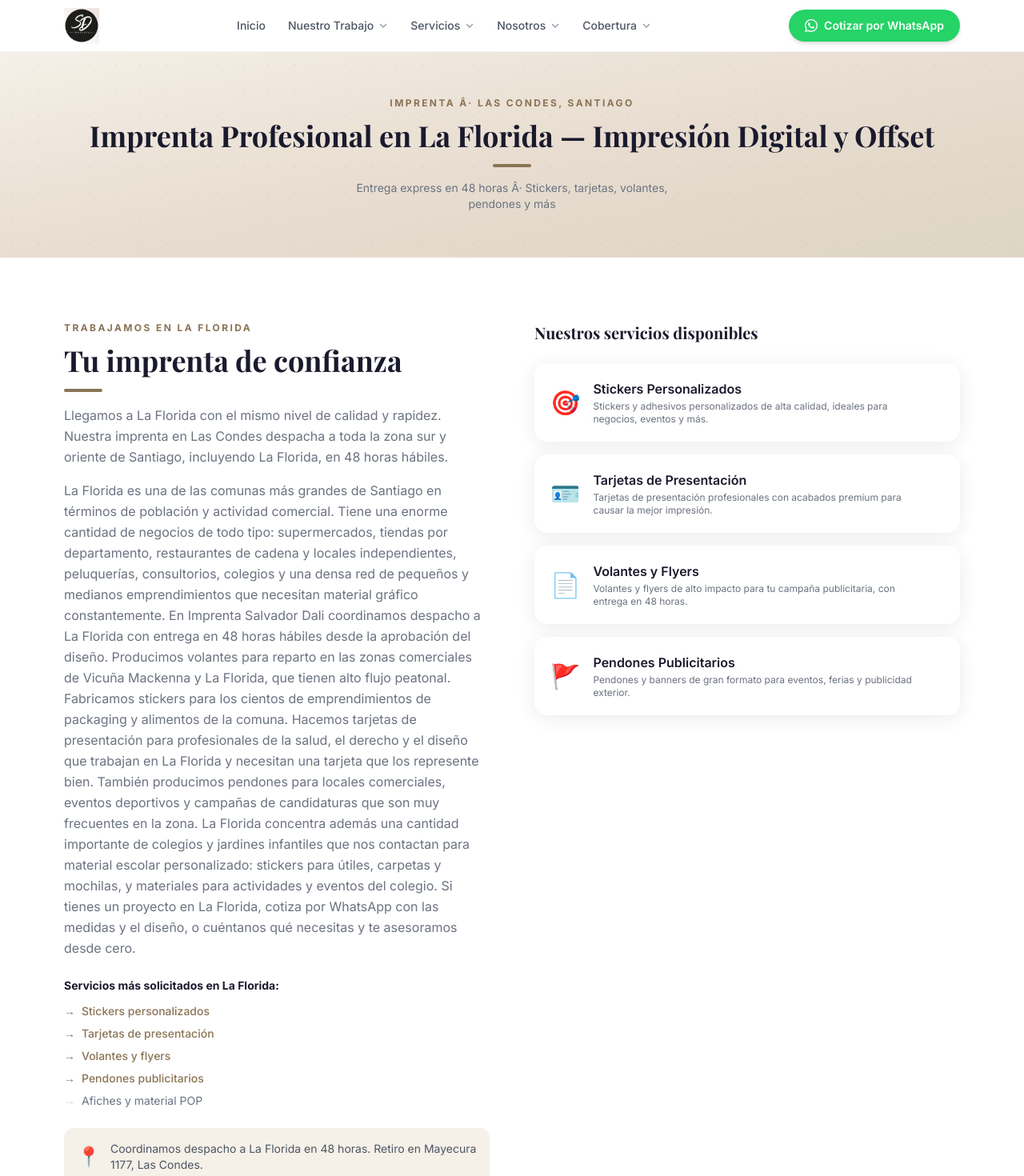
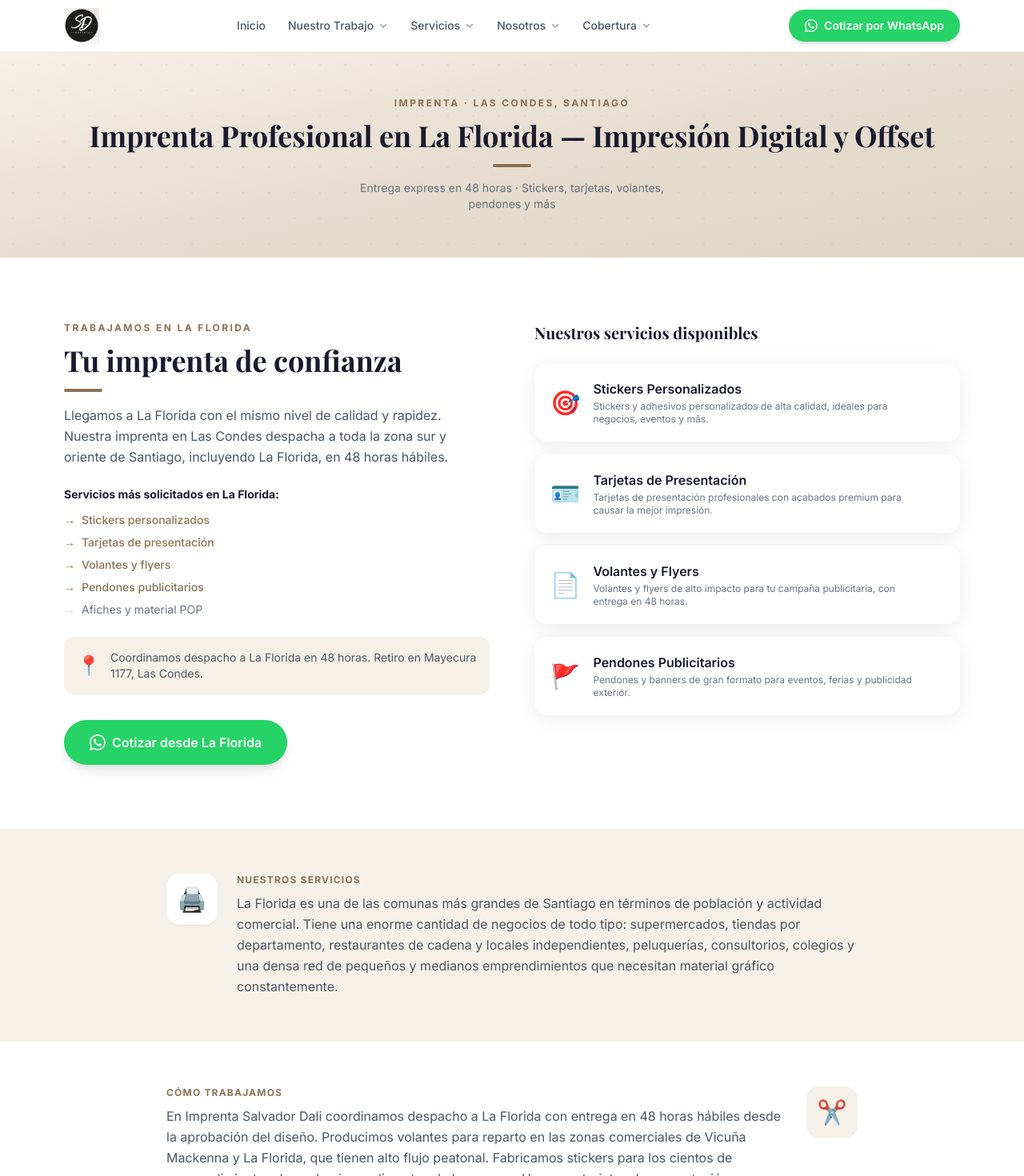
Before and after one commit to antaruii122/imprenta-salvadordali, a React (Vite) app: page /imprenta/la-florida in a window 1280 px wide. Shown: the top 1470 px of the page at 80% size. Built offline with nearby package versions, Linux system fonts and the light colour scheme.

Commit message:
feat: add ComunaPage component for localized service display and SEO optimization

```diff
--- a/src/pages/ComunaPage.jsx
+++ b/src/pages/ComunaPage.jsx
@@ -55,13 +55,13 @@
       <div className="page-header">
         <div className="absolute inset-0 opacity-10" style={{ backgroundImage: 'radial-gradient(circle, #8B7355 1px, transparent 1px)', backgroundSize: '32px 32px' }} />
         <div className="relative max-w-6xl mx-auto px-4 text-center">
-          <p className="section-label">Imprenta Â· Las Condes, Santiago</p>
+          <p className="section-label">Imprenta · Las Condes, Santiago</p>
           <h1 className="font-heading text-4xl font-bold text-charcoal">
             Imprenta Profesional en {comuna.name} — Impresión Digital y Offset
           </h1>
           <div className="section-divider mx-auto" />
           <p className="text-gray-500 text-sm max-w-md mx-auto mt-2">
-            Entrega express en 48 horas Â· Stickers, tarjetas, volantes, pendones y más
+            Entrega express en 48 horas · Stickers, tarjetas, volantes, pendones y más
           </p>
         </div>
       </div>
@@ -74,8 +74,7 @@
             <p className="section-label">Trabajamos en {comuna.name}</p>
             <h2 className="section-title mb-2">Tu imprenta de confianza</h2>
             <div className="section-divider" />
-            <p className="text-gray-500 leading-relaxed mb-4">{comuna.intro}</p>
-            <p className="text-gray-500 leading-relaxed mb-6">{comuna.body}</p>
+            <p className="text-gray-600 leading-relaxed mb-6">{comuna.intro}</p>
 
             {/* Services list */}
             <div className="mb-6">
@@ -127,6 +126,28 @@
           </div>
         </div>
       </section>
+
+      {/* Body content — párrafos con fondo alternado */}
+      {comuna.body.split('\n\n').filter(p => p.trim()).map((paragraph, i) => {
+        const icons = ['🖨️', '✂️', '🚀']
+        const labels = ['Nuestros servicios', 'Cómo trabajamos', 'Entrega y cotización']
+        const isBeige = i % 2 === 0
+        return (
+          <section key={i} className={`py-14 ${isBeige ? 'bg-beige' : 'bg-white'}`}>
+            <div className="max-w-4xl mx-auto px-4">
+              <div className={`flex gap-6 items-start ${isBeige ? 'flex-row' : 'flex-row-reverse'}`}>
+                <div className={`hidden md:flex flex-shrink-0 w-16 h-16 rounded-2xl items-center justify-center text-3xl shadow-sm ${isBeige ? 'bg-white' : 'bg-beige'}`}>
+                  {icons[i] || '📌'}
+                </div>
+                <div className="flex-1">
+                  <p className="text-xs font-bold uppercase tracking-widest text-brand mb-2">{labels[i] || `Sobre ${comuna.name}`}</p>
+                  <p className="text-gray-600 leading-relaxed text-base">{paragraph.trim()}</p>
+                </div>
+              </div>
+            </div>
+          </section>
+        )
+      })}
 
       {/* Why us */}
       <section className="py-16 bg-charcoal">
```
